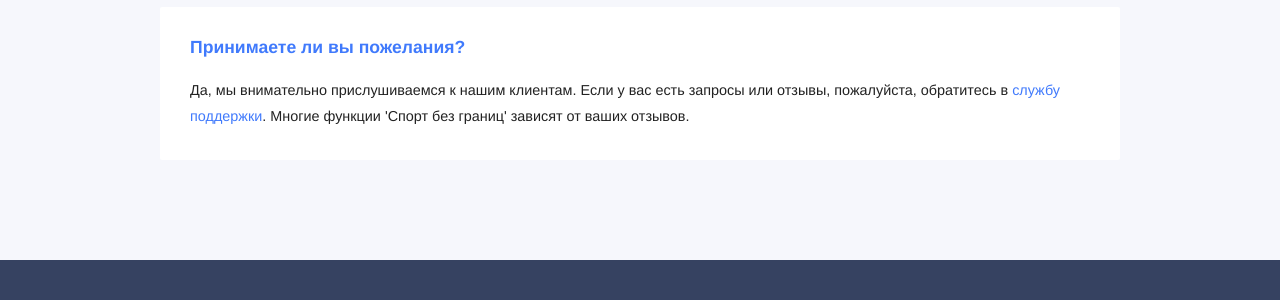
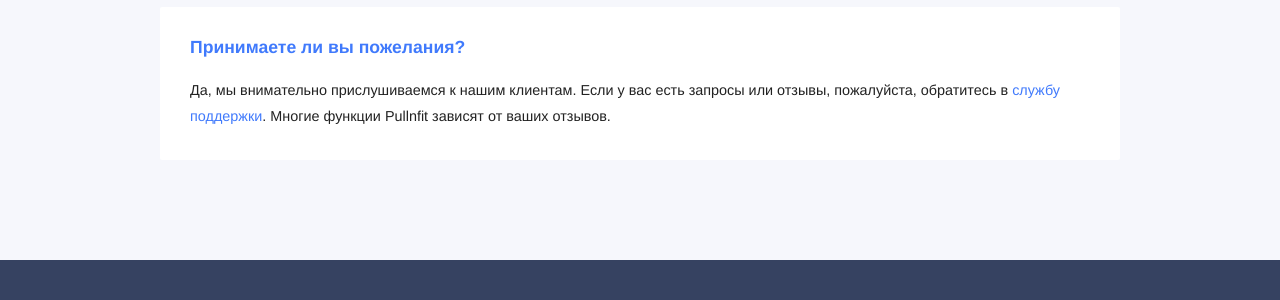
Before and after one commit to RakhimyanTim/adroholic.github.io, a Jekyll site: the page built from pages/pricing.html, in a window 1280 px wide and 900 px high, scrolled down 1325 px. Shown: the part 152-452 px from the top of the window. Built offline with Jekyll 4.4.1, drawn with Linux system fonts in a browser that asks for light colours; some web fonts are replaced; some of the changed lines change nothing that is shown.

Commit message:
Update pricing.html

```diff
--- a/pages/pricing.html
+++ b/pages/pricing.html
@@ -30,7 +30,7 @@ permalink: /pricing/
 
 		{% include components/pricing/faq.html q="Могу ли я использовать план совместно?" a="Нет, совместное использование не допускается." %}
 
-		{% include components/pricing/faq.html q="Принимаете ли вы пожелания?" a="Да, мы внимательно прислушиваемся к нашим клиентам. Если у вас есть запросы или отзывы, пожалуйста, обратитесь в <a href='mailto:walkingstartup@gmail.com'>службу поддержки</a>. Многие функции 'Спорт без границ' зависят от ваших отзывов." %}
+		{% include components/pricing/faq.html q="Принимаете ли вы пожелания?" a="Да, мы внимательно прислушиваемся к нашим клиентам. Если у вас есть запросы или отзывы, пожалуйста, обратитесь в <a href='mailto:walkingstartup@gmail.com'>службу поддержки</a>. Многие функции Pullnfit зависят от ваших отзывов." %}
 	</ul>
 </section>
 <script src="/js/pricing.js"></script>
```
